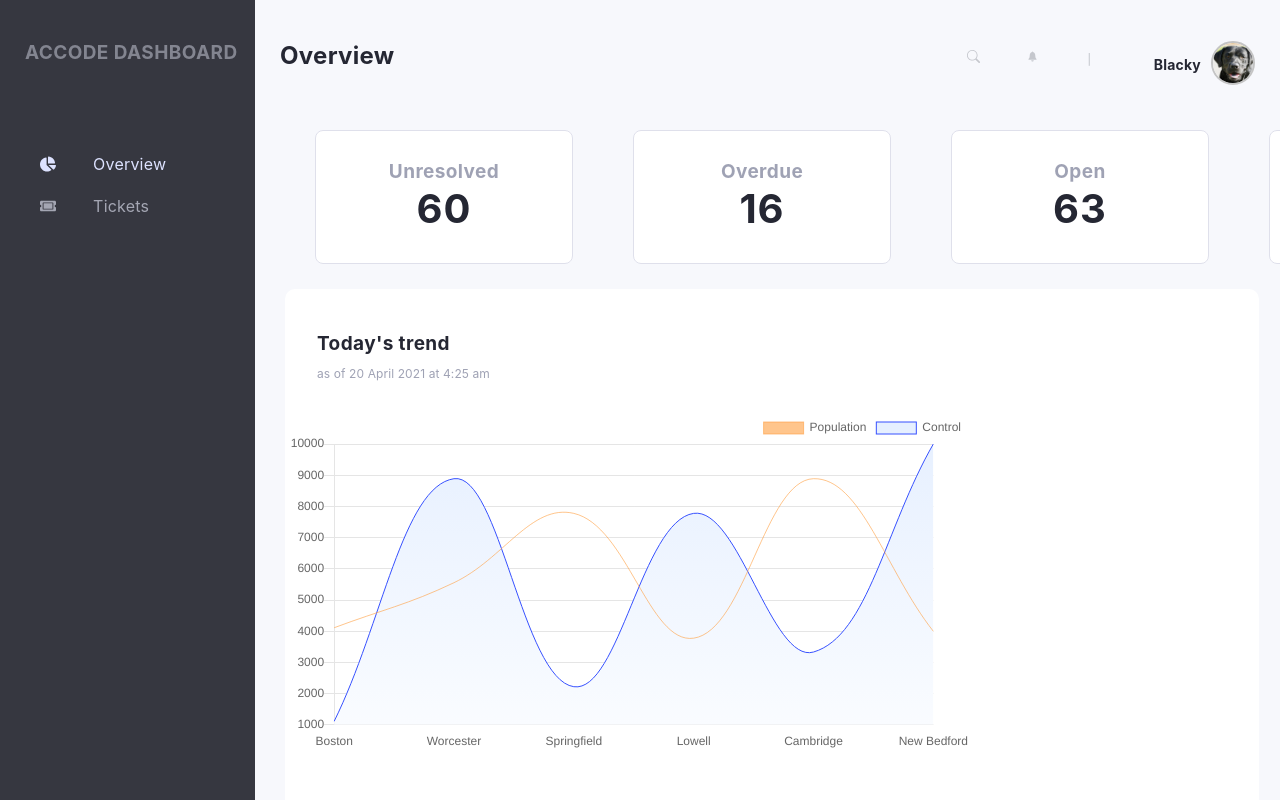
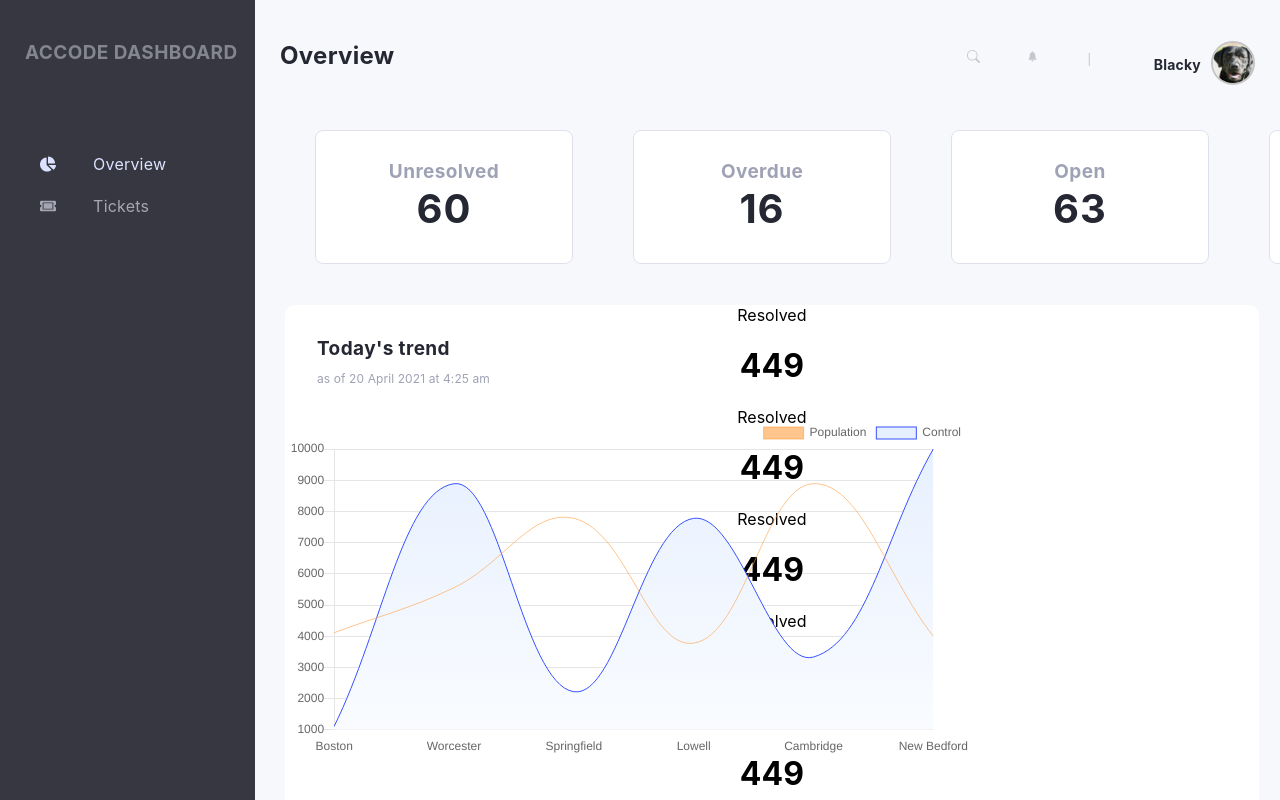
Before and after one commit to accodein/react-dashboard, a React (Create React App) app: page /overview in a window 1280 px wide. Built offline with nearby package versions, Linux system fonts and the light colour scheme.

Commit message:
additional info for chart added

```diff
--- a/src/contents/charts.js
+++ b/src/contents/charts.js
@@ -93,6 +93,28 @@ class Chart extends Component {
               }}
             />
           </div>
+          <div>
+            <div>
+              <p>Resolved</p>
+              <h1>449</h1>
+            </div>
+            <div>
+              <p>Resolved</p>
+              <h1>449</h1>
+            </div>
+            <div>
+              <p>Resolved</p>
+              <h1>449</h1>
+            </div>
+            <div>
+              <p>Resolved</p>
+              <h1>449</h1>
+            </div>
+            <div>
+              <p>Resolved</p>
+              <h1>449</h1>
+            </div>
+          </div>
         </div>
       </>
     );
--- a/src/contents/styles/charts.module.scss
+++ b/src/contents/styles/charts.module.scss
@@ -1,4 +1,5 @@
 .Container {
+    position: relative;
     margin: auto;
     margin-left: 30px;
     border-radius: 10px;
@@ -11,7 +12,6 @@
     position: absolute;
     width: 686px;
     height: auto;
-    top: 300px;
 }
 
 .TitleContainer {
```
